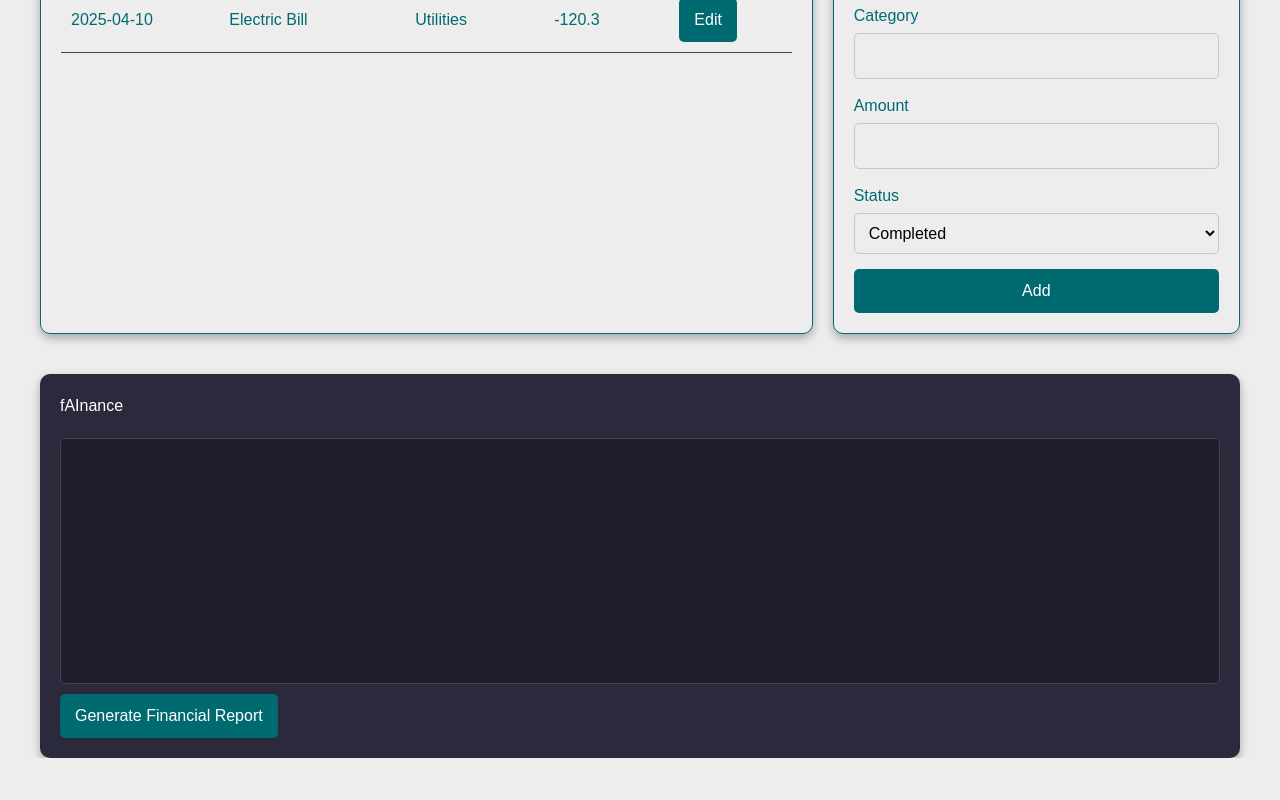
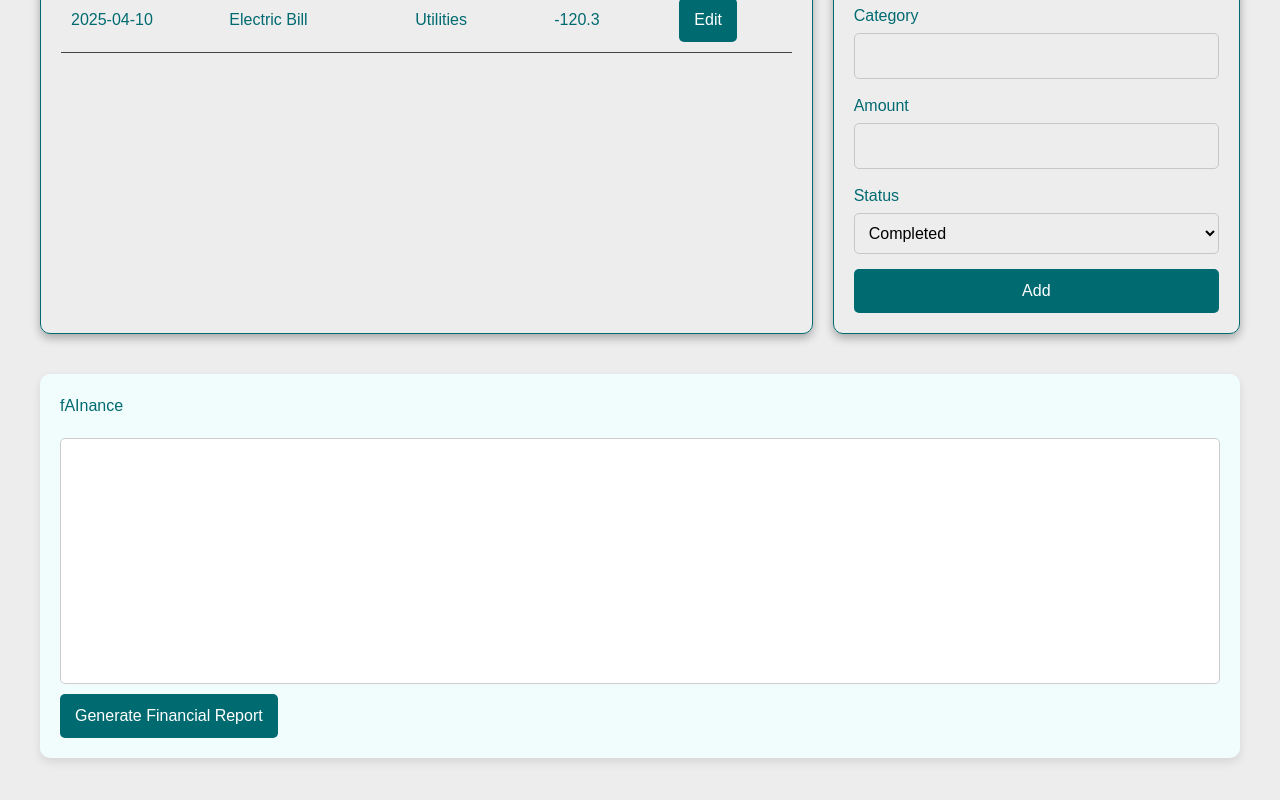
Before and after one commit to ImSeanSean/Briefly, a SvelteKit app: page / in a window 1280 px wide. Shown: the part 330-1130 px from the top of the page. Before the commit the page ends 1088 px from the top, so only its background shows below. Built offline with nearby package versions, Linux system fonts and the light colour scheme; no server answers.

Commit message:
Update app.css

```diff
--- a/src/app.css
+++ b/src/app.css
@@ -287,21 +287,23 @@ header {
 
 .ai-container {
     padding: 0 40px 0 40px;
+   padding-bottom: 3rem;
 }
 
 .ai-integration {
     max-width: 1440px;
     margin: 0 auto;
     flex: 1;
-    background-color: #2a2a3c;
+    background-color: #f0fdfc;
     border-radius: 10px;
     padding: 20px;
-    box-shadow: 0 4px 10px rgba(0, 0, 0, 0.3);
+    box-shadow: 0 4px 10px rgba(0, 0, 0, 0.1);
     margin-top: 20px;
 }
 
 .ai-integration h2 {
     margin-bottom: 20px;
+    color: #006A71;
 }
 
 .chat-box {
@@ -315,9 +317,9 @@ header {
     overflow-y: auto;
     margin-bottom: 10px;
     padding: 10px;
-    background-color: #1e1e2f;
+    background-color: #fff;
     border-radius: 5px;
-    border: 1px solid #444;
+    border: 1px solid #ccc;
 }
 
 .messages .message {
@@ -326,12 +328,12 @@ header {
 
 .messages .message.user {
     text-align: right;
-    color: #007bff;
+    color: #006A71;
 }
 
 .messages .message.ai {
     text-align: left;
-    color: #aaa;
+    color: #333;
 }
 
 #chatForm {
@@ -344,8 +346,8 @@ header {
     padding: 10px;
     border: none;
     border-radius: 5px;
-    background-color: #1e1e2f;
-    color: #fff;
+    background-color: #fff;
+    color: #333;
 }
 
 #chatForm button {
@@ -355,10 +357,11 @@ header {
     background-color: #006A71;
     color: #fff;
     cursor: pointer;
+    transition: background-color 0.3s ease;
 }
 
 #chatForm button:hover {
-    background-color: hsl(184, 100%, 20%);
+    background-color: #004f54;
 }
 
 
```
